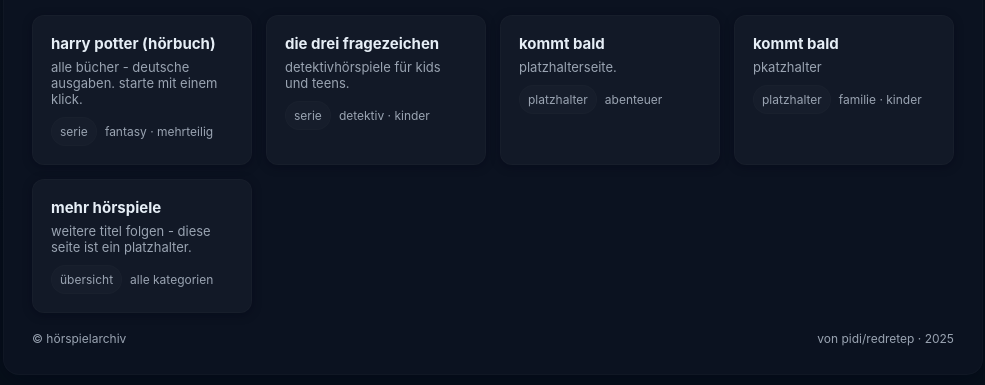
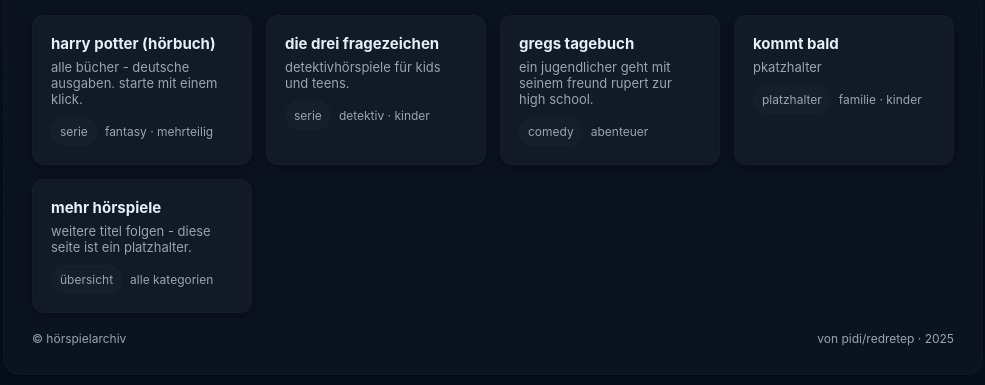
Before and after one commit to redretep/HoerspielArchiv, a plain HTML site: page index.html in a window 1280 px wide. Shown: the part 253-638 px from the top of the page, without its empty margins (147-1132 px from the left). Drawn offline with Linux system fonts and the light colour scheme.

Commit message:
Update index.html

```diff
--- a/index.html
+++ b/index.html
@@ -128,10 +128,10 @@
           <div class="meta"><span class="pill">serie</span><span>detektiv · kinder</span></div>
         </a>
 
-        <a class="card" href="/tintin">
-          <h3>kommt bald</h3>
-          <p>platzhalterseite.</p>
-          <div class="meta"><span class="pill">platzhalter</span><span>abenteuer</span></div>
+        <a class="card" href="https://redretep.github.io/HoerspielArchiv/gregs-tagebuch/">
+          <h3>gregs tagebuch</h3>
+          <p>ein jugendlicher geht mit seinem freund rupert zur high school.</p>
+          <div class="meta"><span class="pill">comedy</span><span>abenteuer</span></div>
         </a>
 
         <a class="card" href="/ferien-der-wunder">
```
